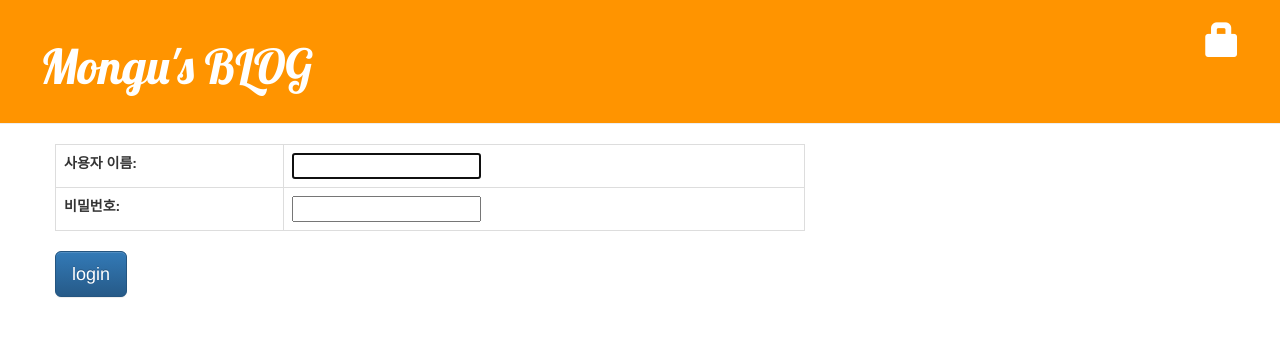
After one commit to mhee4321/django_basic, a Django app: page /accounts/login/ in a window 1280 px wide. The commit adds this page. Shown: the top 337 px of the page. Run offline with Django 3.2, Linux system fonts and the light colour scheme; some libraries are stand-ins or nearby versions.

Commit message:
add django blog app "login/logout"

```diff
--- a/blog/templates/blog/base.html
+++ b/blog/templates/blog/base.html
@@ -11,8 +11,14 @@
 </head>
 <body>
     <div class="page-header">
-        <a href="{% url 'post_new' %}" class="top-menu">
+        {% if user.is_authenticated %}
+            <a href="{% url 'post_new' %}" class="top-menu">
             <span class="glyphicon glyphicon-plus"></span></a>
+            <p class="top-menu">Hello {{ user.username }}<small>(<a href="{% url 'logout' %}?next={{request.path}}">Log out</a>)</small></p>
+        {% else %}
+            <a href="{% url 'login' %}" class="top-menu">
+            <span class="glyphicon glyphicon-lock"></span></a>
+        {% endif %}
         <h1><a href="{% url 'post_list' %}">Mongu's BLOG</a></h1>
     </div>
     <div class="content container">
--- /dev/null
+++ b/blog/templates/registration/login.html
@@ -0,0 +1,24 @@
+{% extends "blog/base.html" %}
+
+{% block content %}
+    {% if form.errors %}
+        <p>이름과 비밀번호가 일치하지 않습니다. 다시 시도해주세요.</p>
+    {% endif %}
+
+    <form method="post" action="{% url 'login' %}">
+        {% csrf_token %}
+        <table class="table table-bordered table-hover">
+            <tr>
+                <td>{{ form.username.label_tag }}</td>
+                <td>{{ form.username }}</td>
+            </tr>
+            <tr>
+                <td>{{ form.password.label_tag }}</td>
+                <td>{{ form.password }}</td>
+            </tr>
+        </table>
+
+        <input type="submit" value="login" class="btn btn-primary btn-lg" />
+        <input type="hidden" name="next" value="{{ next }}" />
+    </form>
+{% endblock %}
--- a/mydjango_prj/settings.py
+++ b/mydjango_prj/settings.py
@@ -121,3 +121,5 @@ import os
 
 STATIC_URL = '/static/'
 STATIC_ROOT = os.path.join(BASE_DIR, STATIC_URL)
+
+LOGIN_REDIRECT_URL = '/'
--- a/mydjango_prj/urls.py
+++ b/mydjango_prj/urls.py
@@ -15,8 +15,11 @@ Including another URLconf
 """
 from django.contrib import admin
 from django.urls import path, include
+from django.contrib.auth import views as auth_views
 
 urlpatterns = [
     path('admin/', admin.site.urls),
     path('', include('blog.urls')),
+    path('accounts/login/', auth_views.LoginView.as_view(template_name="registration/login.html"), name="login"),
+    path('accounts/logout/', auth_views.LogoutView.as_view(), {'next': None}, name='logout'),
 ]
```
Also changed, not shown: blog/templates/blog/post_detail.html (+6 -4 lines), db.sqlite3.
